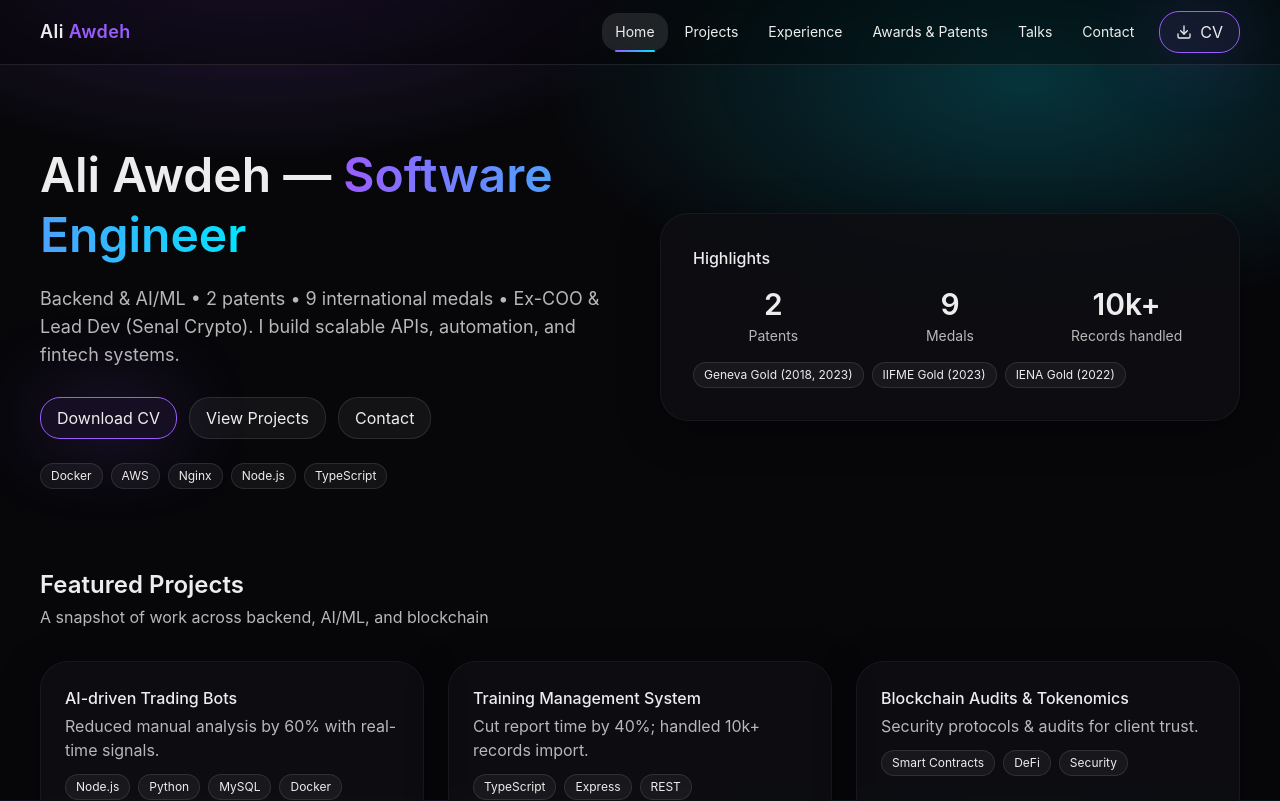
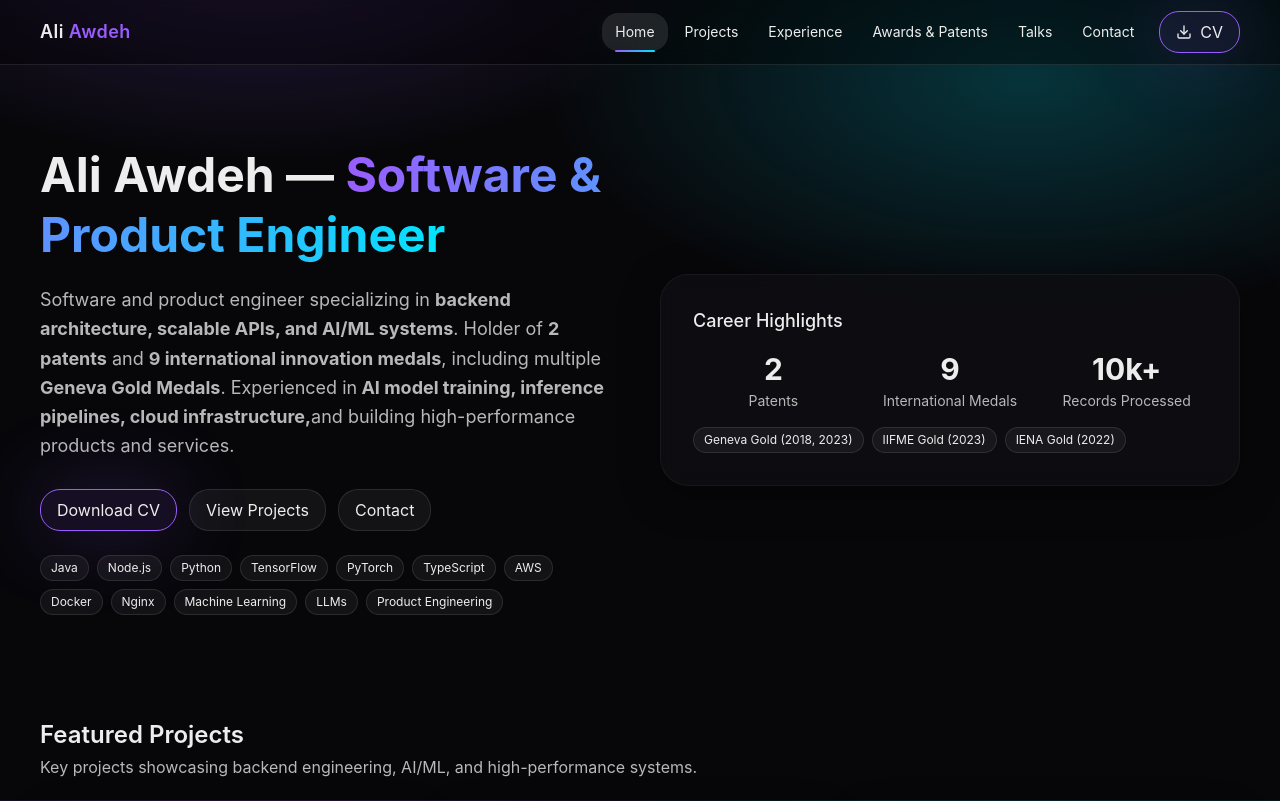
Before and after one commit to AliAwdeh/website_personal, a Next.js app: page / in a window 1280 px wide. Shown: the top 801 px of the page. Built offline with nearby package versions, Linux system fonts and the light colour scheme.

Commit message:
updated homepage

```diff
--- a/app/page.tsx
+++ b/app/page.tsx
@@ -6,35 +6,70 @@ import { Badge } from "@/components/Badge";
 export default function Page() {
   return (
     <div>
-      <section className="container pt-20 pb-6">
+      {/* ===== HERO / INTRO ===== */}
+      <section className="container pt-20 pb-12">
         <div className="grid md:grid-cols-2 gap-10 items-center">
+          {/* Left Side - Intro */}
           <div>
-            <h1 className="text-5xl font-semibold leading-tight">
+            <h1 className="text-5xl font-bold leading-tight">
               Ali Awdeh —{" "}
               <span className="bg-gradient-to-r from-brand-accent to-brand-accent2 bg-clip-text text-transparent">
-                Software Engineer
+                Software & Product Engineer
               </span>
             </h1>
-            <p className="text-brand-dim mt-5 text-lg">
-              Backend & AI/ML • 2 patents • 9 international medals • Ex-COO & Lead Dev (Senal Crypto).
-              I build scalable APIs, automation, and fintech systems.
+
+            <p className="text-brand-dim mt-5 text-lg leading-relaxed">
+              Software and product engineer specializing in{" "}
+              <strong>backend architecture, scalable APIs, and AI/ML systems</strong>.
+              Holder of <strong>2 patents</strong> and <strong>9 international innovation medals</strong>,
+              including multiple <strong>Geneva Gold Medals</strong>. Experienced in
+              <strong> AI model training, inference pipelines, cloud infrastructure,</strong>
+              and building high-performance products and services.
             </p>
+
+            {/* Action Buttons */}
             <div className="mt-7 flex flex-wrap gap-3">
               <a href="/Ali_Awdeh_CV.pdf" className="btn btn-accent">Download CV</a>
               <Link href="/projects" className="btn">View Projects</Link>
               <Link href="/contact" className="btn">Contact</Link>
             </div>
+
+            {/* Highlighted Skills */}
             <div className="mt-6 flex flex-wrap gap-2">
-              <Badge>Docker</Badge><Badge>AWS</Badge><Badge>Nginx</Badge><Badge>Node.js</Badge><Badge>TypeScript</Badge>
+              <Badge>Java</Badge>
+              <Badge>Node.js</Badge>
+              <Badge>Python</Badge>
+              <Badge>TensorFlow</Badge>
+              <Badge>PyTorch</Badge>
+              <Badge>TypeScript</Badge>
+              <Badge>AWS</Badge>
+              <Badge>Docker</Badge>
+              <Badge>Nginx</Badge>
+              <Badge>Machine Learning</Badge>
+              <Badge>LLMs</Badge>
+              <Badge>Product Engineering</Badge>
             </div>
           </div>
+
+          {/* Right Side - Highlights Card */}
           <div className="card p-8">
-            <h3 className="font-medium mb-4">Highlights</h3>
+            <h3 className="font-medium mb-4 text-lg">Career Highlights</h3>
             <div className="grid grid-cols-3 gap-4 text-center">
-              <div><div className="text-3xl font-semibold">2</div><div className="p-dim text-sm mt-1">Patents</div></div>
-              <div><div className="text-3xl font-semibold">9</div><div className="p-dim text-sm mt-1">Medals</div></div>
-              <div><div className="text-3xl font-semibold">10k+</div><div className="p-dim text-sm mt-1">Records handled</div></div>
+              <div>
+                <div className="text-3xl font-bold">2</div>
+                <div className="p-dim text-sm mt-1">Patents</div>
+              </div>
+              <div>
+                <div className="text-3xl font-bold">9</div>
+                <div className="p-dim text-sm mt-1">International Medals</div>
+              </div>
+              <div>
+                <div className="text-3xl font-bold">10k+</div>
+                <div className="p-dim text-sm mt-1">Records Processed</div>
+              </div>
             </div>
+
+            {/* Awards Summary */}
             <div className="mt-4 flex flex-wrap gap-2">
               <Badge>Geneva Gold (2018, 2023)</Badge>
               <Badge>IIFME Gold (2023)</Badge>
@@ -44,27 +79,47 @@ export default function Page() {
         </div>
       </section>
 
-      <Section title="Featured Projects" subtitle="A snapshot of work across backend, AI/ML, and blockchain">
+      {/* ===== FEATURED PROJECTS ===== */}
+      <Section
+        title="Featured Projects"
+        subtitle="Key projects showcasing backend engineering, AI/ML, and high-performance systems."
+      >
         <div className="grid md:grid-cols-3 gap-6">
+          {/* Project 1 */}
           <Card>
-            <h4 className="font-medium">AI-driven Trading Bots</h4>
-            <p className="p-dim mt-1">Reduced manual analysis by 60% with real-time signals.</p>
+            <h4 className="font-semibold text-lg">AI-driven Trading Bots</h4>
+            <p className="p-dim mt-2">
+              Real-time forex bots powered by ML, reducing manual analysis by <strong>60%</strong>.
+            </p>
             <div className="mt-3 flex gap-2 flex-wrap">
-              <Badge>Node.js</Badge><Badge>Python</Badge><Badge>MySQL</Badge><Badge>Docker</Badge>
+              <Badge>Python</Badge><Badge>TensorFlow</Badge><Badge>Node.js</Badge>
+              <Badge>Docker</Badge><Badge>MySQL</Badge>
             </div>
           </Card>
+
+          {/* Project 2 */}
           <Card>
-            <h4 className="font-medium">Training Management System</h4>
-            <p className="p-dim mt-1">Cut report time by 40%; handled 10k+ records import.</p>
+            <h4 className="font-semibold text-lg">Training Management System</h4>
+            <p className="p-dim mt-2">
+              Backend for courses/trainees; cut reporting time by <strong>40%</strong> and handled
+              <strong> 10k+ records</strong> with zero downtime.
+            </p>
             <div className="mt-3 flex gap-2 flex-wrap">
-              <Badge>TypeScript</Badge><Badge>Express</Badge><Badge>REST</Badge>
+              <Badge>Java</Badge><Badge>Spring Boot</Badge><Badge>REST</Badge><Badge>PostgreSQL</Badge>
             </div>
           </Card>
+
+          {/* Project 3 - AI Model Infrastructure */}
           <Card>
-            <h4 className="font-medium">Blockchain Audits & Tokenomics</h4>
-            <p className="p-dim mt-1">Security protocols & audits for client trust.</p>
+            <h4 className="font-semibold text-lg">AI Model Training & Inference Pipeline</h4>
+            <p className="p-dim mt-2">
+              Built scalable infrastructure for{" "}
+              <strong>training, optimizing, and deploying ML/LLM models</strong> with GPU acceleration,
+              containerized environments, and low-latency inference APIs for production use.
+            </p>
             <div className="mt-3 flex gap-2 flex-wrap">
-              <Badge>Smart Contracts</Badge><Badge>DeFi</Badge><Badge>Security</Badge>
+              <Badge>Python</Badge><Badge>PyTorch</Badge><Badge>TensorFlow</Badge>
+              <Badge>Docker</Badge><Badge>Kubernetes</Badge><Badge>GPU Acceleration</Badge>
             </div>
           </Card>
         </div>
```
